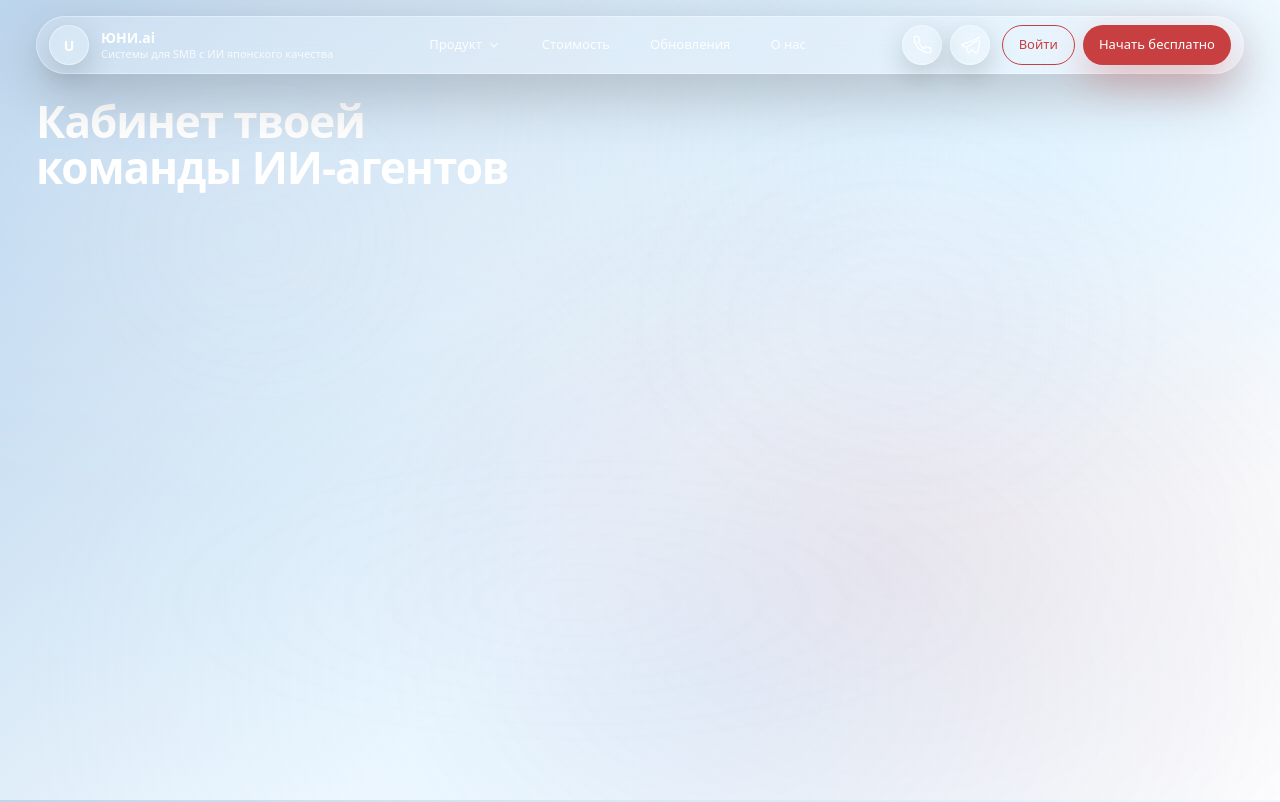
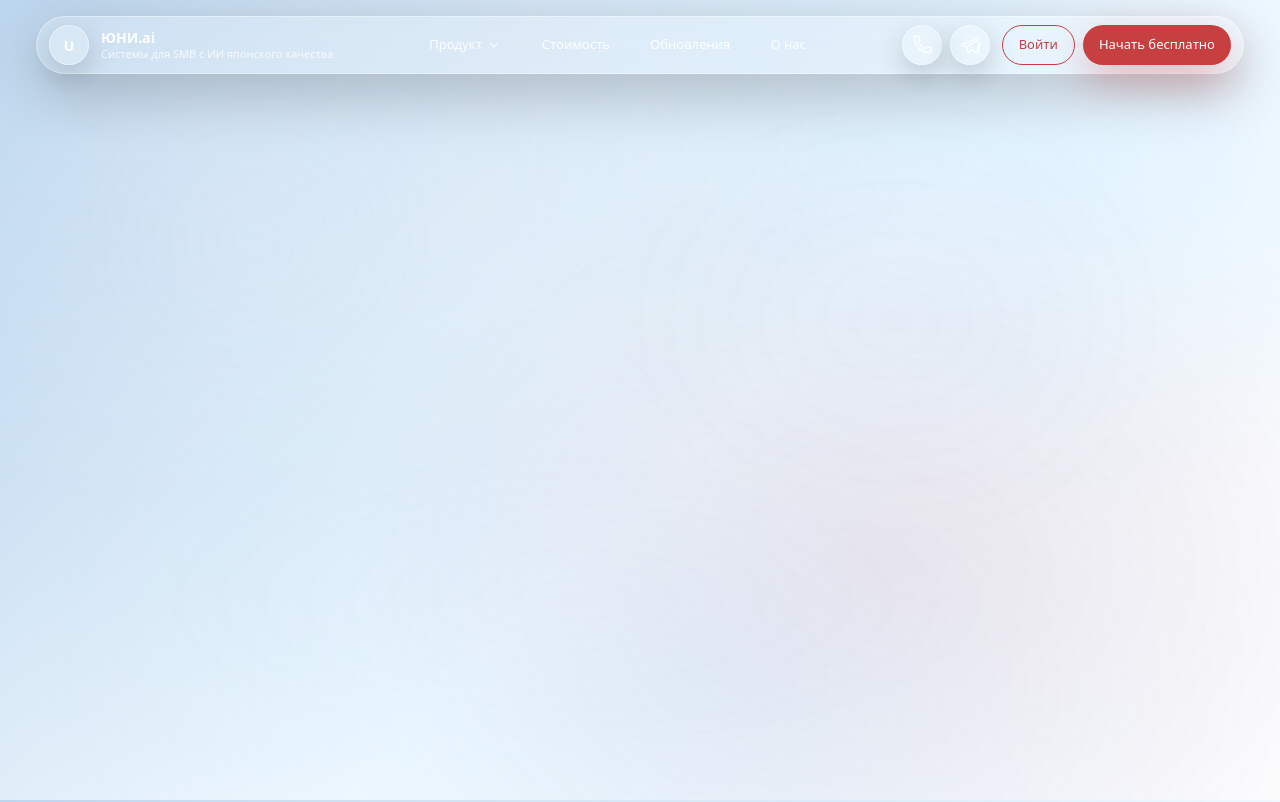
Before and after one commit to uniconsulting/uni.com, a Next.js app: page / in a window 1280 px wide. Built offline with nearby package versions, Linux system fonts and the light colour scheme.

Commit message:
Update page.tsx

```diff
--- a/src/app/page.tsx
+++ b/src/app/page.tsx
@@ -3,15 +3,10 @@ import Header from "../components/sections/Header";
 export default function Page() {
   return (
     <>
+      <div id="top" />
       <Header />
-
-      {/* Дальше пойдут секции 2..12, пока можно оставить заглушки */}
       <main className="mx-auto max-w-[1240px] px-4">
-        <section className="pt-10">
-          <h1 className="text-[44px] font-semibold leading-[1.05] tracking-tight">
-            Кабинет твоей <br /> команды ИИ-агентов
-          </h1>
-        </section>
+        {/* дальше будем добавлять секции по плану */}
       </main>
     </>
   );
```
